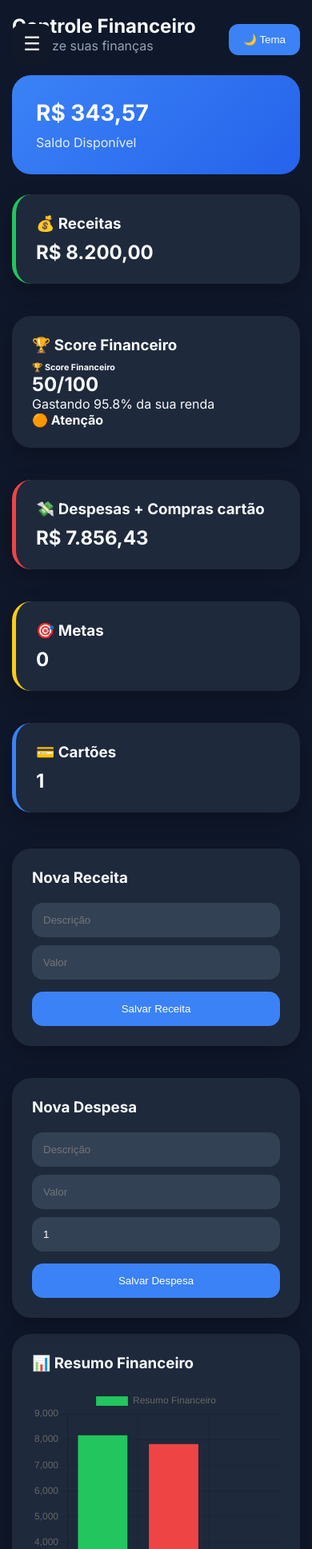
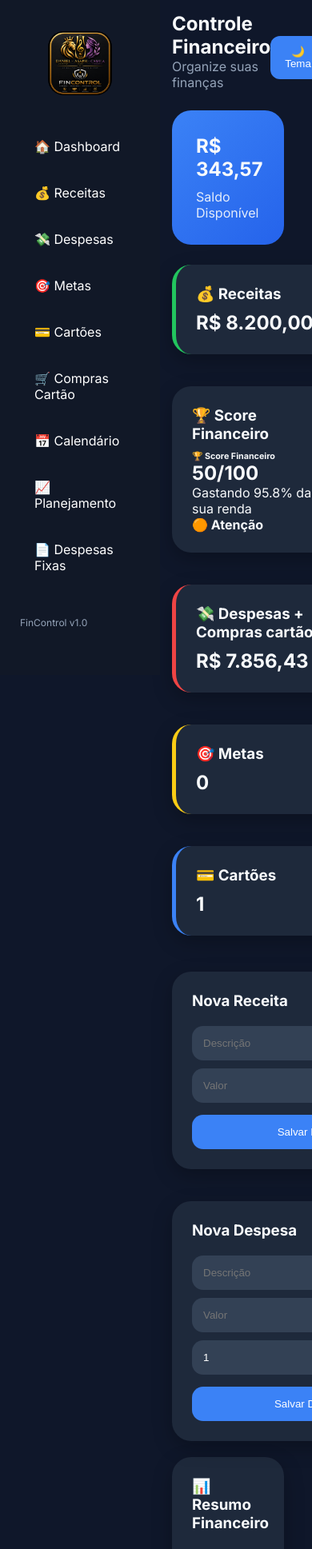
Before and after one commit to Danielporcela/app_controle_financeiro_pessoal, a Flask app: page / in a window 390 px wide; the page is wider, and only the part inside the window is pictured. Shown: the top 1937 px of that part at 80% size. Run offline with Flask 3, Linux system fonts and the light colour scheme; data comes from the database, SQL or seed files in the repository; data that the repository does not hold is empty.

Commit message:
Atualização do sistema

```diff
--- a/static/style.css
+++ b/static/style.css
@@ -525,85 +525,40 @@ MOBILE
 @media(max-width:768px) {
 
     .sidebar {
-        display: none;
-    }
 
-    .sidebar.active {
-        display: block;
+        display: block !important;
+
+        width: 200px;
+
         position: fixed;
+
         left: 0;
         top: 0;
-        width: 260px;
+
         height: 100vh;
-        z-index: 9998;
+
+        overflow-y: auto;
     }
 
     .content {
-        margin-left: 0;
-        width: 100%;
+
+        margin-left: 200px;
+
+        width: calc(100% - 220px);
+
         padding: 15px;
     }
 
     .menu-mobile {
-        display: flex;
-        position: fixed;
-        top: 15px;
-        left: 15px;
-        width: 50px;
-        height: 50px;
-        z-index: 9999;
-        align-items: center;
-        justify-content: center;
-    }
-}
-@media(max-width:600px) {
 
-    .sidebar {
-
-        width: 100%;
-        height: auto;
-        position: relative;
-        padding: 15px;
-    }
-
-    .sidebar ul {
-
-        display: flex;
-        flex-wrap: wrap;
-        gap: 8px;
-    }
-
-    .sidebar li {
-
-        margin-bottom: 0;
-    }
-
-    .sidebar a {
-
-        font-size: 14px;
-        padding: 10px 12px;
-    }
-
-    .content {
-
-        margin-left: 0;
-        padding: 15px;
-    }
-
-    .cards {
-
-        grid-template-columns: 1fr;
-    }
-
-    .grid {
-
-        grid-template-columns: 1fr;
+        display: none !important;
     }
 
     .hero h1 {
 
-        font-size: 28px;
+        font-size: 24px;
     }
+}
 
     table {
 
@@ -611,7 +566,7 @@ MOBILE
         overflow-x: auto;
         white-space: nowrap;
     }
-}
+
 
 .btn-delete{
 
--- a/templates/base.html
+++ b/templates/base.html
@@ -26,7 +26,7 @@
   </head>
 
   <body>
-    <button class="menu-mobile" onclick="toggleMenu()">☰</button>
+
 
     <div class="sidebar" id="sidebar">
       <div class="logo">
@@ -90,10 +90,6 @@
         }
       };
     </script>
-    <script>
-      function toggleMenu() {
-        document.getElementById("sidebar").classList.toggle("active");
-      }
-    </script>
+
   </body>
 </html>
```
